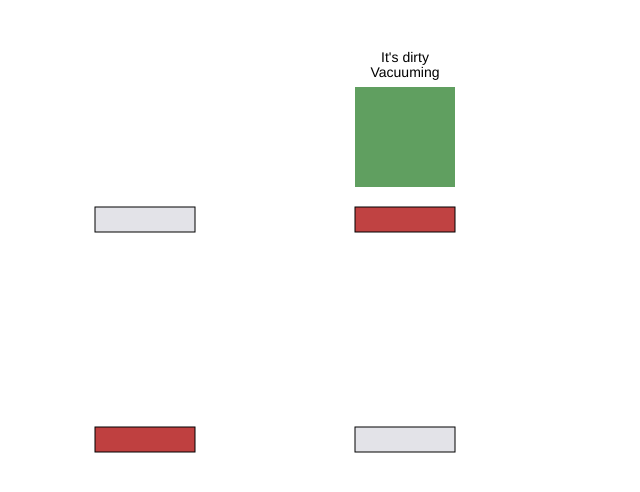
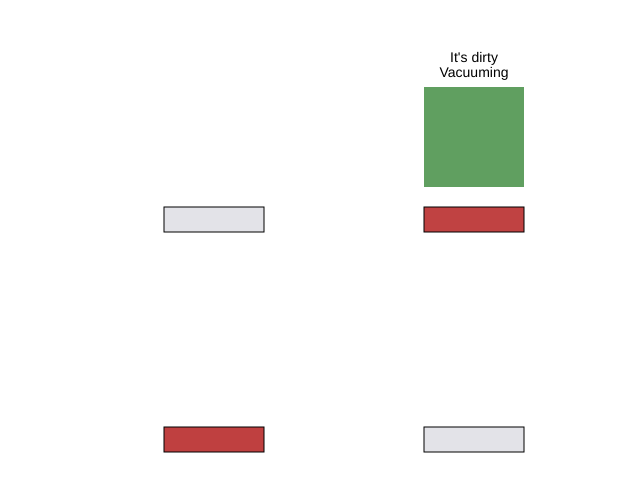
Before and after one commit to williamabreu/random-vacuum-agent, a plain HTML site: page index.html in a window 1280 px wide. Shown: the part 54-546 px from the top of the page, without its empty margins (289-929 px from the left). Drawn offline with Linux system fonts and the light colour scheme.

Commit message:
Centralizado o container

```diff
--- a/index.html
+++ b/index.html
@@ -10,7 +10,6 @@
         .agent-actions { margin-left: auto; margin-right: auto; border-collapse: collapse; }
         .agent-actions th { padding: 0.5ex; border: 1px solid hsl(240,10%,90%); background: hsl(240,10%,85%); text-align: center; }
         .agent-actions td { padding: 0.25ex; border: 1px solid hsl(240,20%,80%); text-align: center; }
-
         .robot { transition: transform 2.0s; }
         .floor { fill: white; }
         .floor.clean { fill: hsl(240,10%,90%); transition: fill 2.0s; }
@@ -22,7 +21,9 @@
       <div class="col-sm-6 col-md-offset-3" id="content">
         <h1>Random Vacuum Agent 4 Places</h1>
         <div id="agent-controlled-diagram">
-          <svg width="720" height="480"></svg>
+          <center>
+            <svg width="480" height="480"></svg>
+          </center>
         </div>
     </div>
     <script type="text/javascript" src="./agent/cleaningRobot.js"></script>
```
